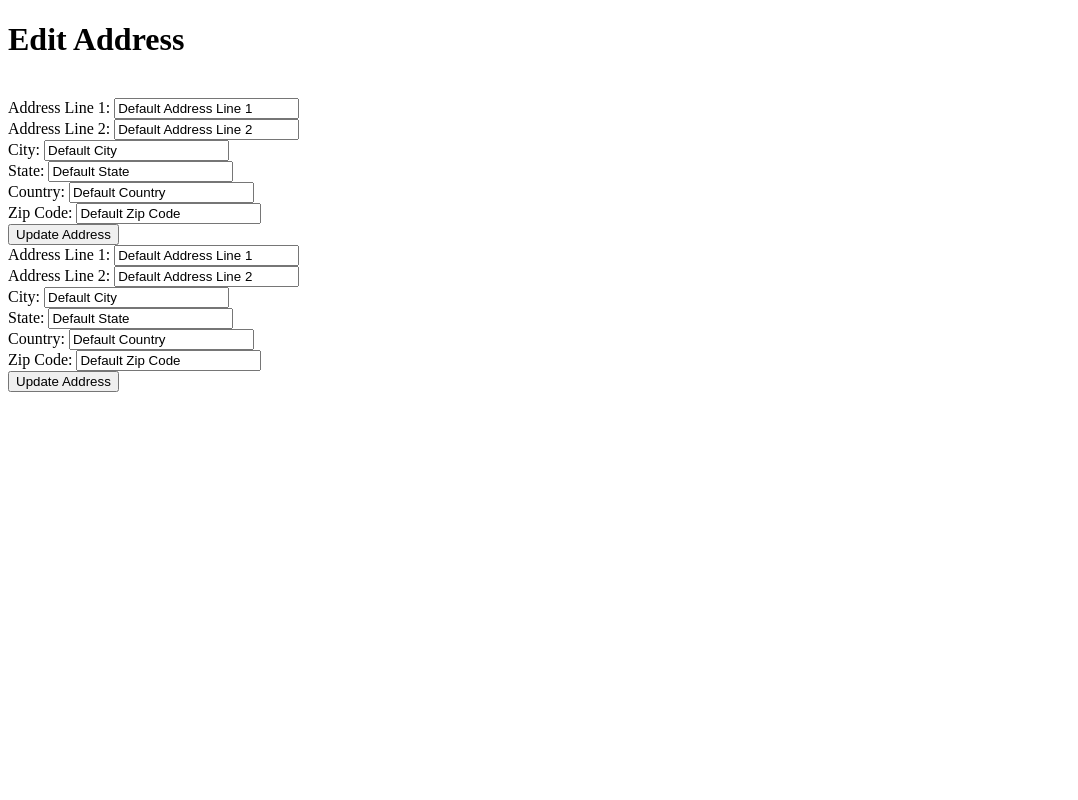
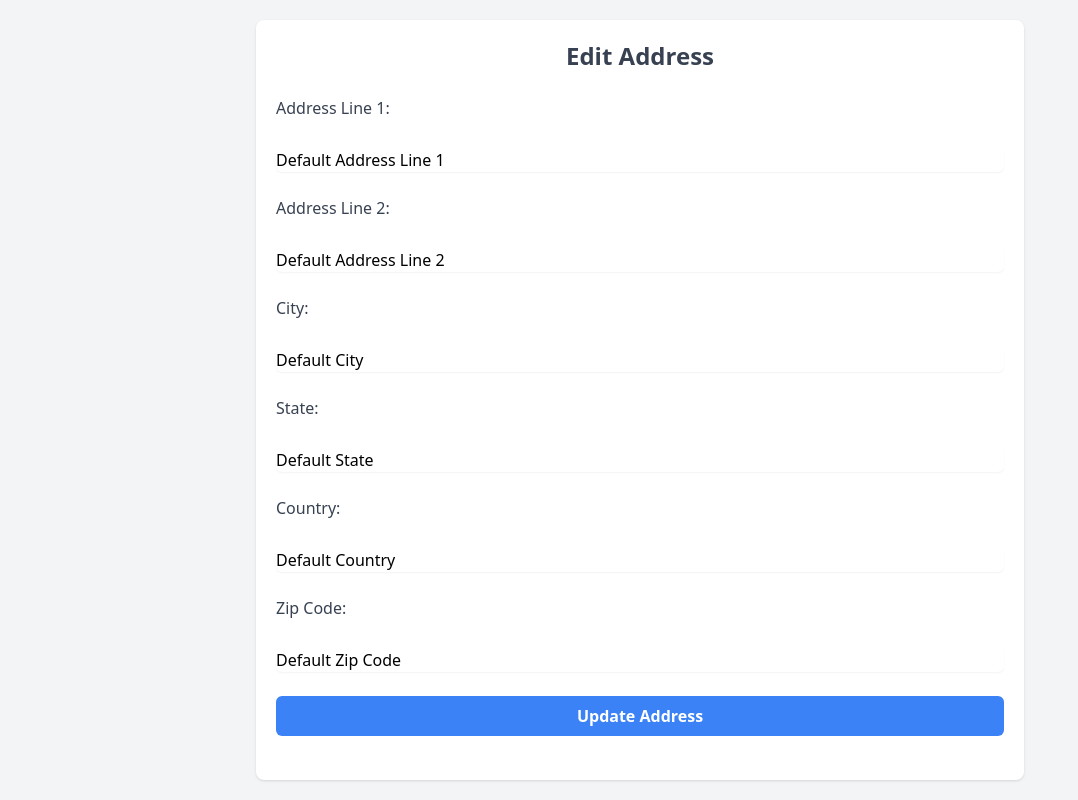
Before and after one commit to NagiPragalathan/Community_Management, a Django app: page /add_or_edit_address in a window 1280 px wide. Shown: the whole page, without its empty margins (0-1078 px from the left). Run offline with Django 4.2, Linux system fonts and the light colour scheme; a user stored in the database is signed in; data comes from the database, SQL or seed files in the repository; both versions use the stored data as it was after the commit; some libraries are stand-ins or nearby versions.

Commit message:
changes in frontend

```diff
--- a/templates/Profile/add_or_edit_address.html
+++ b/templates/Profile/add_or_edit_address.html
@@ -4,47 +4,39 @@
     <meta charset="UTF-8">
     <meta name="viewport" content="width=device-width, initial-scale=1.0">
     <title>{% if address %}Edit Address{% else %}Add Address{% endif %}</title>
+    <script src="https://cdn.tailwindcss.com"></script>
 </head>
-<body>
-    <h1>{% if address %}Edit Address{% else %}Add Address{% endif %}</h1>
-    <form method="post">
-        {% csrf_token %}
-        {% if address %}
-            <input type="hidden" name="address_id" value="{{ address.id }}">
-        {% endif %}
-        <input type="hidden" name="address_type" id="address_type" value="Address" required><br>
-        <label for="address_line_1">Address Line 1:</label>
-        <input type="text" name="address_line_1" id="address_line_1" value="{% if address %}{{ address.address_line_1 }}{% endif %}" required><br>
-        <label for="address_line_2">Address Line 2:</label>
-        <input type="text" name="address_line_2" id="address_line_2" value="{% if address %}{{ address.address_line_2 }}{% endif %}"><br>
-        <label for="city">City:</label>
-        <input type="text" name="city" id="city" value="{% if address %}{{ address.city }}{% endif %}" required><br>
-        <label for="state">State:</label>
-        <input type="text" name="state" id="state" value="{% if address %}{{ address.state }}{% endif %}" required><br>
-        <label for="country">Country:</label>
-        <input type="text" name="country" id="country" value="{% if address %}{{ address.country }}{% endif %}" required><br>
-        <label for="zip_code">Zip Code:</label>
-        <input type="text" name="zip_code" id="zip_code" value="{% if address %}{{ address.zip_code }}{% endif %}" required><br>
-        <button type="submit">{% if address %}Update{% else %}Add{% endif %} Address</button>
-    </form>
-    <form method="post">
-        {% csrf_token %}
-        {% if billing %}
-            <input type="hidden" name="address_id" value="{{ billing.id }}">
-        {% endif %}
-        <label for="address_line_1">Address Line 1:</label>
-        <input type="text" name="address_line_1" id="address_line_1" value="{% if address %}{{ billing.address_line_1 }}{% endif %}" required><br>
-        <label for="address_line_2">Address Line 2:</label>
-        <input type="text" name="address_line_2" id="address_line_2" value="{% if address %}{{ billing.address_line_2 }}{% endif %}"><br>
-        <label for="city">City:</label>
-        <input type="text" name="city" id="city" value="{% if address %}{{ billing.city }}{% endif %}" required><br>
-        <label for="state">State:</label>
-        <input type="text" name="state" id="state" value="{% if address %}{{ billing.state }}{% endif %}" required><br>
-        <label for="country">Country:</label>
-        <input type="text" name="country" id="country" value="{% if address %}{{ billing.country }}{% endif %}" required><br>
-        <label for="zip_code">Zip Code:</label>
-        <input type="text" name="zip_code" id="zip_code" value="{% if address %}{{ billing.zip_code }}{% endif %}" required><br>
-        <button type="submit">{% if billing %}Update{% else %}Add{% endif %} Address</button>
-    </form>
+<body class="bg-gray-100 flex items-center justify-center min-h-screen">
+    <div class="w-full max-w-3xl mx-auto p-5 bg-white rounded-lg shadow">
+        <h1 class="text-2xl font-bold text-center text-gray-700 mb-6">{% if address %}Edit Address{% else %}Add Address{% endif %}</h1>
+        <form method="post" class="mb-6">
+            {% csrf_token %}
+            {% if address %}
+                <input type="hidden" name="address_id" value="{{ address.id }}">
+            {% endif %}
+            <div class="grid grid-cols-1 gap-6">
+                <input type="hidden" name="address_type" id="address_type" value="Address" required>
+                <label for="address_line_1" class="block font-medium text-gray-700">Address Line 1:</label>
+                <input type="text" name="address_line_1" id="address_line_1" value="{% if address %}{{ address.address_line_1 }}{% endif %}" required class="form-input mt-1 block w-full rounded-md border-gray-300 shadow-sm focus:border-indigo-500 focus:ring focus:ring-indigo-500 focus:ring-opacity-50">
+
+                <label for="address_line_2" class="block font-medium text-gray-700">Address Line 2:</label>
+                <input type="text" name="address_line_2" id="address_line_2" value="{% if address %}{{ address.address_line_2 }}{% endif %}" class="form-input mt-1 block w-full rounded-md border-gray-300 shadow-sm focus:border-indigo-500 focus:ring focus:ring-indigo-500 focus:ring-opacity-50">
+
+                <label for="city" class="block font-medium text-gray-700">City:</label>
+                <input type="text" name="city" id="city" value="{% if address %}{{ address.city }}{% endif %}" required class="form-input mt-1 block w-full rounded-md border-gray-300 shadow-sm focus:border-indigo-500 focus:ring focus:ring-indigo-500 focus:ring-opacity-50">
+
+                <label for="state" class="block font-medium text-gray-700">State:</label>
+                <input type="text" name="state" id="state" value="{% if address %}{{ address.state }}{% endif %}" required class="form-input mt-1 block w-full rounded-md border-gray-300 shadow-sm focus:border-indigo-500 focus:ring focus:ring-indigo-500 focus:ring-opacity-50">
+
+                <label for="country" class="block font-medium text-gray-700">Country:</label>
+                <input type="text" name="country" id="country" value="{% if address %}{{ address.country }}{% endif %}" required class="form-input mt-1 block w-full rounded-md border-gray-300 shadow-sm focus:border-indigo-500 focus:ring focus:ring-indigo-500 focus:ring-opacity-50">
+
+                <label for="zip_code" class="block font-medium text-gray-700">Zip Code:</label>
+                <input type="text" name="zip_code" id="zip_code" value="{% if address %}{{ address.zip_code }}{% endif %}" required class="form-input mt-1 block w-full rounded-md border-gray-300 shadow-sm focus:border-indigo-500 focus:ring focus:ring-indigo-500 focus:ring-opacity-50">
+
+                <button type="submit" class="w-full bg-blue-500 hover:bg-blue-600 text-white font-bold py-2 px-4 rounded-md transition duration-300 ease-in-out">{% if address %}Update{% else %}Add{% endif %} Address</button>
+            </div>
+        </form>
+    </div>
 </body>
 </html>
--- a/templates/Profile/add_profile.html
+++ b/templates/Profile/add_profile.html
@@ -9,7 +9,7 @@
 </head>
 <body class="bg-gray-100 font-sans">
     <div class="max-w-xl mx-auto  mt-10 p-6 bg-white rounded-lg shadow-xl shadow-black">
-        <h1 class="text-2xl font-bold text-center mb-6">Add Profile</h1>
+        <h1 class="text-3xl text-purple-500 font-bold text-center mb-6">Add Profile</h1>
         {% if messages %}
             <div class="mb-4">
                 {% for message in messages %}
@@ -105,7 +105,7 @@
                 <label for="keywords" class="block text-sm font-medium text-gray-700">Keywords (comma separated):</label>
                 <input type="text" name="keywords" id="keywords" class="mt-1 border p-2 block w-full rounded-md focus:ring focus:ring-indigo-200">
             </div>
-            <button type="submit" class="w-full bg-indigo-500 text-white py-2 px-4 rounded-md hover:bg-indigo-600 transition duration-300">Submit</button>
+            <button type="submit" class="w-full bg-violet-500 text-white py-2 px-4 rounded-md hover:bg-violet-600 transition duration-300">Submit</button>
         </form>
     </div>
 </body>
```
Also changed, not shown: templates/Profile/add_contact_details.html (+77 -52 lines), templates/Profile/add_edit_user_profile.html (+29 -16 lines), templates/auth/forgot_password.html (+13 -9 lines), templates/auth/login.html (+5 -5 lines), templates/auth/signup_new.html (+24 -49 lines), templates/base.html (+6 -6 lines), templates/home.html (+5 -5 lines), QuizApp/urls.py (line endings or trailing spaces), db.sqlite3.
